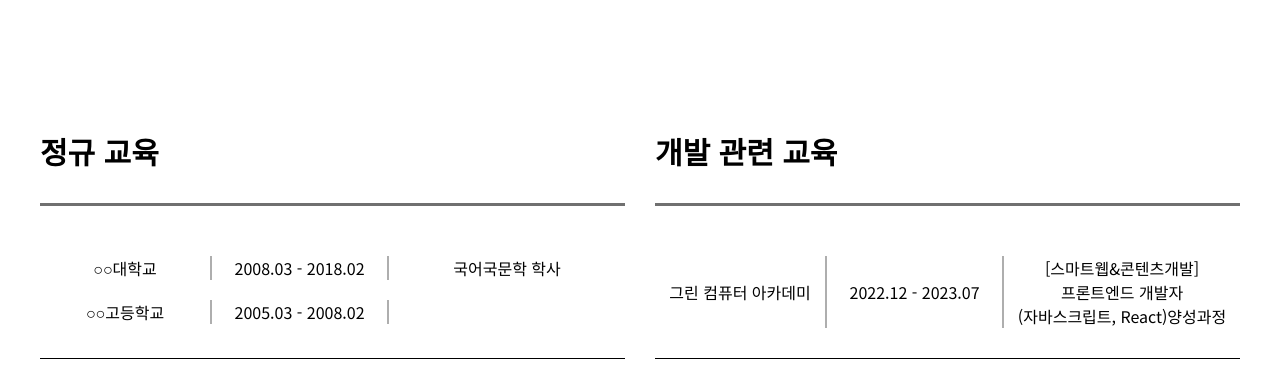
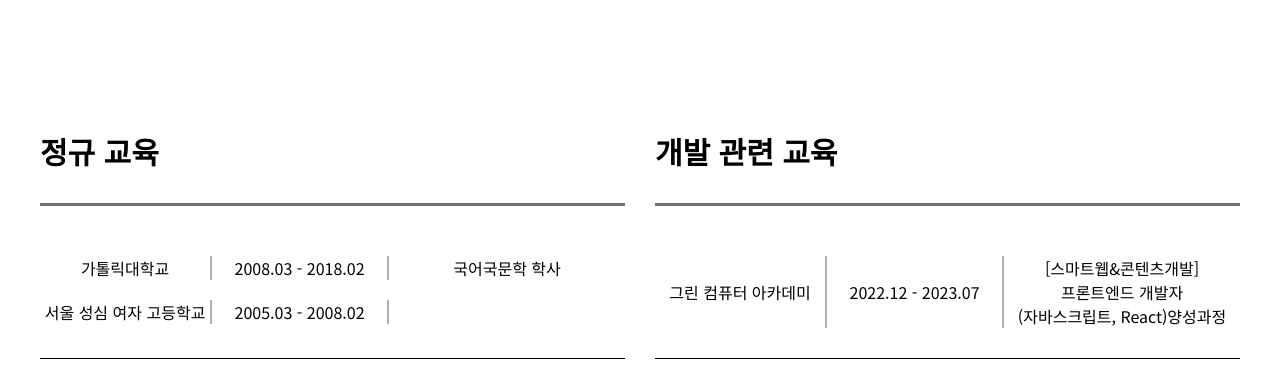
Before and after one commit to Hyeonjeong-JANG/portfolio_Hyeonjeong_JANG, a plain HTML site: page resume.html in a window 1280 px wide. Shown: the part 2785-3152 px from the top of the page. Drawn offline with Linux system fonts and the light colour scheme.

Commit message:
학교정보수정

```diff
--- a/resume.html
+++ b/resume.html
@@ -412,13 +412,13 @@ chinese" style="font-family: Noto Sans TC;">讀書百遍義自見(독서백편
         <h1>정규 교육</h1>
         <div class="education">
           <div class="each_education">
-            <span class="school">○○대학교</span>
+            <span class="school">가톨릭대학교</span>
             <span class="span">2008.03 - 2018.02</span>
             <span class="major">국어국문학 학사</span>
           </div>
           <!--university-->
           <div class="each_education">
-            <span class="school">○○고등학교</span>
+            <span class="school">서울 성심 여자 고등학교</span>
             <span class="span">2005.03 - 2008.02</span>
             <span class="major"></span>
           </div>
```
Also changed, not shown: 1 other file.
